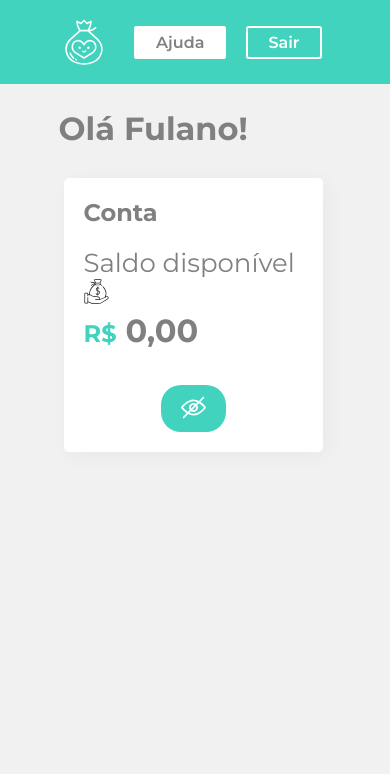
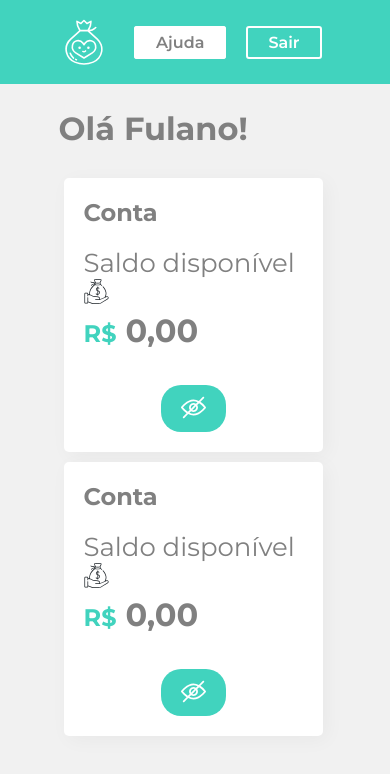
Before and after one commit to ediCarlosSilva/styled-components, a React (Create React App) app: page / in a window 390 px wide. Shown: the top 774 px of the page. Built offline with nearby package versions, Linux system fonts and the light colour scheme.

Commit message:
finalizado refatoração e utiliado media queryes

```diff
--- a/src/Components/Conta/index.jsx
+++ b/src/Components/Conta/index.jsx
@@ -5,7 +5,7 @@
 import olho_icone from "../../assets/images/olho.svg";
 import dinheiro from "../../assets/images/dinheiro.svg";
 
-import { Icone } from "../UI";
+import { Icone, Box, Botao, Detalhe, Saldo } from "../UI";
 
 const IconeMargin = styled(Icone)`
   margin-top: 2px;
@@ -19,7 +19,7 @@
   };
 
   return (
-    <div className="box">
+    <Box>
       <h2>Conta</h2>
       <div style={{ fontSize: "26px", padding: "20px 0" }}>
         Saldo disponível{" "}
@@ -27,19 +27,19 @@
           <Icone src={dinheiro} alt="Ícone Saldo" />
         </span>
         {toggleState ? (
-          <div className="saldo">
-            <span className="detalhe">R$</span> 0,00{" "}
-          </div>
+          <Saldo>
+            <Detalhe>R$</Detalhe> 0,00{" "}
+          </Saldo>
         ) : null}
       </div>
 
-      <button className="btn" onClick={toggleHandler}>
+      <Botao onClick={toggleHandler}>
         <IconeMargin
           src={toggleState ? privado : olho_icone}
           alt="Privacidade do Saldo"
         />
-      </button>
-    </div>
+      </Botao>
+    </Box>
   );
 };
 
--- a/src/Components/Container/index.jsx
+++ b/src/Components/Container/index.jsx
@@ -14,6 +14,10 @@
   display: flex;
   flex-direction: row;
   justify-content: space-between;
+
+  @media (max-width: 800px) {
+      flex-direction: column;
+    }
 `;
 
 export default () => {
@@ -22,6 +26,7 @@
       <Titulo>Olá Fulano!</Titulo>
       <Conteudo>
         <Conta />
+        <Conta />
       </Conteudo>
     </Container>
   );
--- a/src/Components/UI/index.js
+++ b/src/Components/UI/index.js
@@ -4,3 +4,42 @@
     height: 25px;
     width: 25px;
 `
+
+export const Box = styled.div`
+    display: flex;
+    flex-direction: column;
+    justify-content: space-between;
+    background-color: white;
+    border-radius: 5px;
+    box-shadow: 4px 4px 20px 0px rgba(0, 0, 0, 0.04);
+    padding: 20px;
+    width: 48%;
+
+    @media (max-width: 800px) {
+        width: 95%;
+        margin: 5px;
+    }
+`
+
+export const Botao = styled.button`
+    margin: 15px auto 0px auto;
+    display: block;
+    border-radius: 20px;
+    background-color: #41d3be;
+    border: none;
+    color: white;
+    font-weight: 600;
+    font-size: 14px;
+    padding: 8px 20px;
+    cursor: pointer;
+`
+
+export const Detalhe = styled.span`
+    color: #41d3be;
+    font-size: 24px;
+`
+
+export const Saldo = styled.div`
+    font-weight: 700;
+    font-size: 32px;
+`
--- a/src/assets/estilos.css
+++ /dev/null
@@ -1,68 +0,0 @@
-.btn-primario {
-
-
-  color: white;
-  background: transparent;
-}
-
-.btn-secundario {
-  text-align: center;
-  border-radius: 3px;
-  padding: 5px 20px;
-  margin: 0 10px;
-  font-weight: 600;
-  border: 2px solid white;
-
-  background: white;
-  color: #41d3be;
-}
-
-.imagem-logo {
-  height: 50px;
-  width: 50px;
-}
-
-.btn {
-  margin: 15px auto 0px auto;
-  display: block;
-  border-radius: 20px;
-  background-color: #41d3be;
-  border: none;
-  color: white;
-  font-weight: 600;
-  font-size: 14px;
-  padding: 8px 20px;
-  cursor: pointer;
-}
-
-.box {
-  display: flex;
-  flex-direction: column;
-  justify-content: space-between;
-  background-color: white;
-  border-radius: 5px;
-  box-shadow: 4px 4px 20px 0px rgba(0, 0, 0, 0.04);
-  padding: 20px;
-  width: 48%;
-}
-
-.saldo {
-  font-weight: 700;
-  font-size: 32px;
-}
-
-.detalhe {
-  color: #41d3be;
-  font-size: 24px;
-}
-
-@media (max-width: 800px) {
-  .box {
-    width: 95%;
-    margin: 5px;
-  }
-
-  .conteudo {
-    flex-direction: column;
-  }
-}
--- a/src/index.js
+++ b/src/index.js
@@ -1,6 +1,5 @@
 import React from "react";
 import ReactDOM from "react-dom";
 import App from "./App";
-import "./assets/estilos.css";
 
 ReactDOM.render(<App />, document.getElementById("root"));
```
